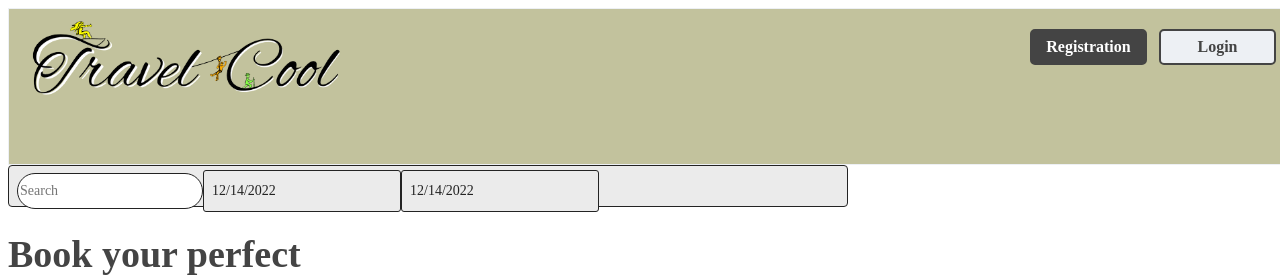
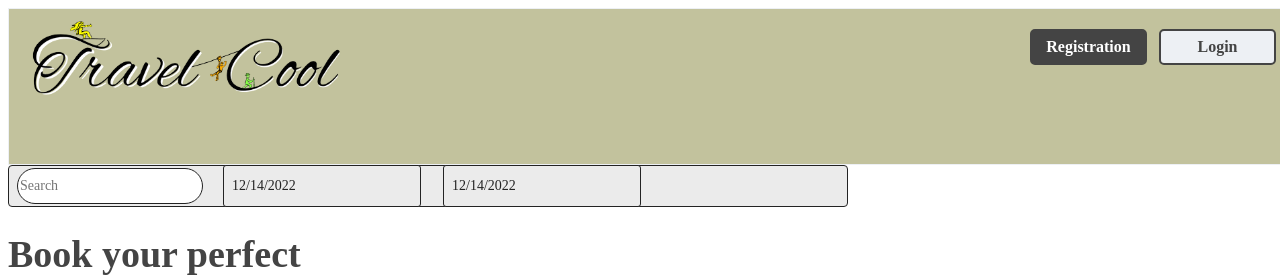
Before and after one commit to CodecoolGlobal/el-proyecte-grande-sprint-5-java-Damos222, a React (Create React App) app in the folder frontend/travelcoolfront/: page / in a window 1280 px wide. Shown: the top 277 px of the page. Built offline with nearby package versions, Linux system fonts and the light colour scheme; no server answers; a web font is replaced by a local one.

Commit message:
edited css and application.properties

```diff
--- a/frontend/travelcoolfront/src/components/Home.js
+++ b/frontend/travelcoolfront/src/components/Home.js
@@ -26,42 +26,36 @@ const Home = () => {
 
         <div className="home">
             <div className="combo-box-1">
-
-                    <input
+                <div><input
                     className="search-input-1"
                     type="text"
-                    placeholder="Search" />
+                    placeholder="Search"/></div>
 
-                    <DatePicker
+                <div><DatePicker
                     className="start-date"
                     selected={startDate}
-                        onChange={(date) =>
-                            setStartDate(date)}/>
-
-                    <DatePicker
+                    onChange={(date) => setStartDate(date)}/>
+                </div>
+                <div><DatePicker
                     className="end-date"
                     selected={startDate}
-                        onChange={(date) =>
-                            setStartDate(date)}/>
+                    onChange={(date) => setStartDate(date)}/></div>
+
             </div>
 
 
             <h1 className="book-your-perfect-holiday">Book your perfect holiday!</h1>
             <p className="intro-text">
                 {message.map(line => {
-                            return (
-                                <>{line}
+                    return (<>{line}
                             <br/>
-                                </>
-                            )
-                        }
-                    )}
+                        </>)
+                })}
             </p>
 
             <button className="journey-button">START YOUR JOURNEY</button>
 
-            </div>
-        );
+        </div>);
 
 }
 
--- a/frontend/travelcoolfront/src/index.css
+++ b/frontend/travelcoolfront/src/index.css
@@ -119,9 +119,7 @@
 }
 
 .combo-box-1 {
-    /*display: flex; */
-    top: 245px;
-    left: 211px;
+    display: inline-flex;
     width: 822px;
     height: 32px;
     padding: 4px 8px 4px 8px;
@@ -131,10 +129,13 @@
     border-width: 1px;
     border-style: solid;
     border-radius: 4px 4px 4px 4px;
-}.search-input-1 {
-     /* flex: 1; */
-     left: 245px;
-     top: 211px;
+    align-items: center;
+}
+.combo-box-1 div {
+    max-width: 200px;
+    margin-right: 20px;
+}
+.search-input-1 {
      width: 180px;
      height: 32px;
      background: #ffffff;
@@ -149,9 +150,6 @@
      text-align: left;
  }
 .start-date {
-    /* flex: 2; */
-    left: 459px;
-    top: 211px;
     width: 180px;
     height: 32px;
     padding: 4px 8px 4px 8px;
@@ -167,9 +165,6 @@
     text-align: left;
 }
 .end-date {
-    /* flex: 3; */
-    left: 673px;
-    top: 211px;
     width: 180px;
     height: 32px;
     padding: 4px 8px 4px 8px;
```
Also changed, not shown: 1 other file (tests, documents, lock files or other folders). Lines whose indentation alone changed are shown as unchanged.
